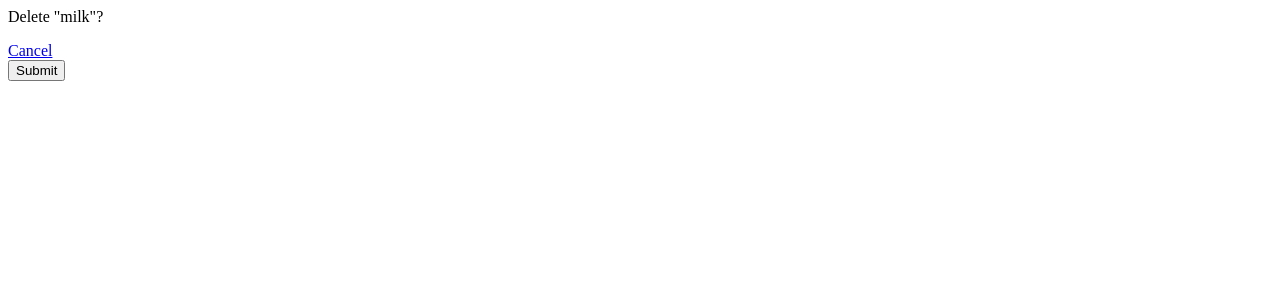
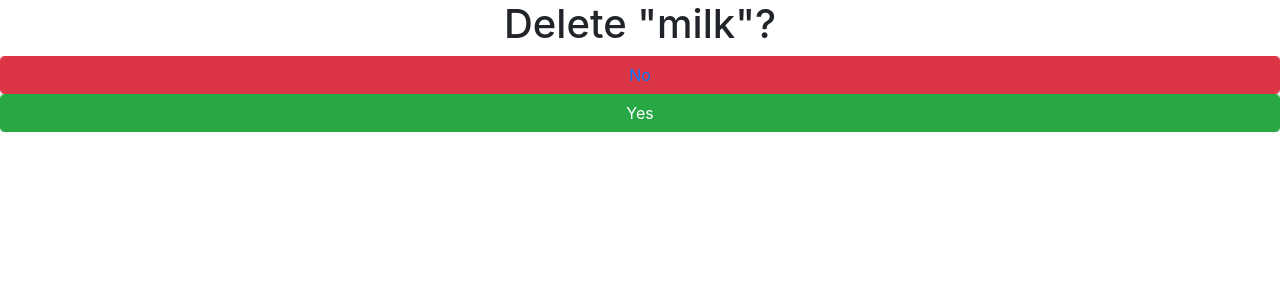
Before and after one commit to areesgod/todo, a Django app: page /delete/1/ in a window 1280 px wide. Shown: the top 300 px of the page. Run offline with Django 4.2, Linux system fonts and the light colour scheme; data comes from the database, SQL or seed files in the repository; some libraries are stand-ins or nearby versions.

Commit message:
Update delete.html

```diff
--- a/midterm/templates/midterm/delete.html
+++ b/midterm/templates/midterm/delete.html
@@ -1,6 +1,13 @@
-<p>Delete "{{ item }}"?</p>
-<a href="{% url 'index' %}">Cancel</a>
+<html>
+<head>
+<link rel="stylesheet" href="https://stackpath.bootstrapcdn.com/bootstrap/4.3.1/css/bootstrap.min.css" integrity="sha384-ggOyR0iXCbMQv3Xipma34MD+dH/1fQ784/j6cY/iJTQUOhcWr7x9JvoRxT2MZw1T" crossorigin="anonymous">
+
+</head>
+<h1 class="text-center">Delete "{{ item }}"?</h1>
+<button class="form-control btn btn-danger"><a href="{% url 'index' %}" >No</a></button>
+
 <form action="" method="POST">
     {% csrf_token %}
-    <input type="submit" name="Confirm">
+    <input class="form-control btn-success btn" type="submit" name="Confirm" value="Yes">
 </form>
+</html>
```
